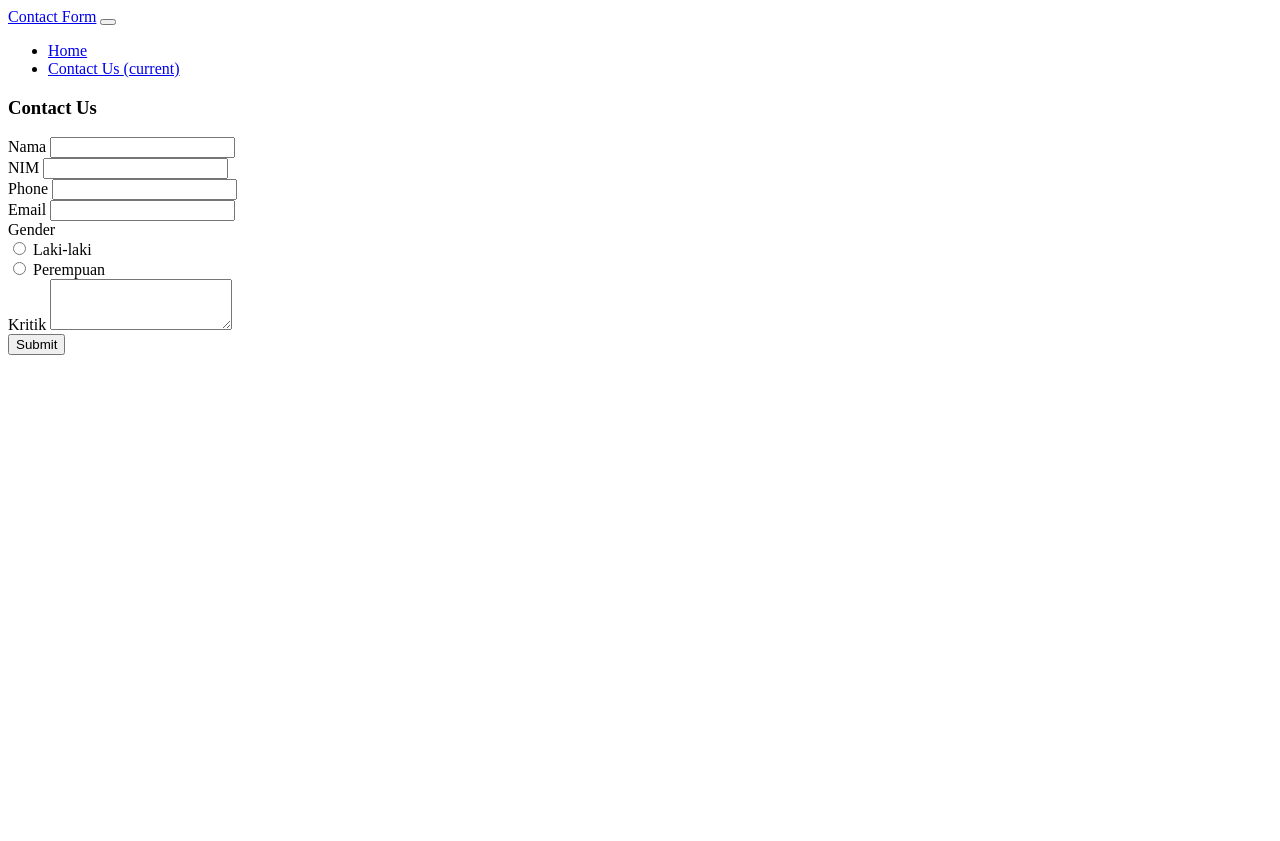
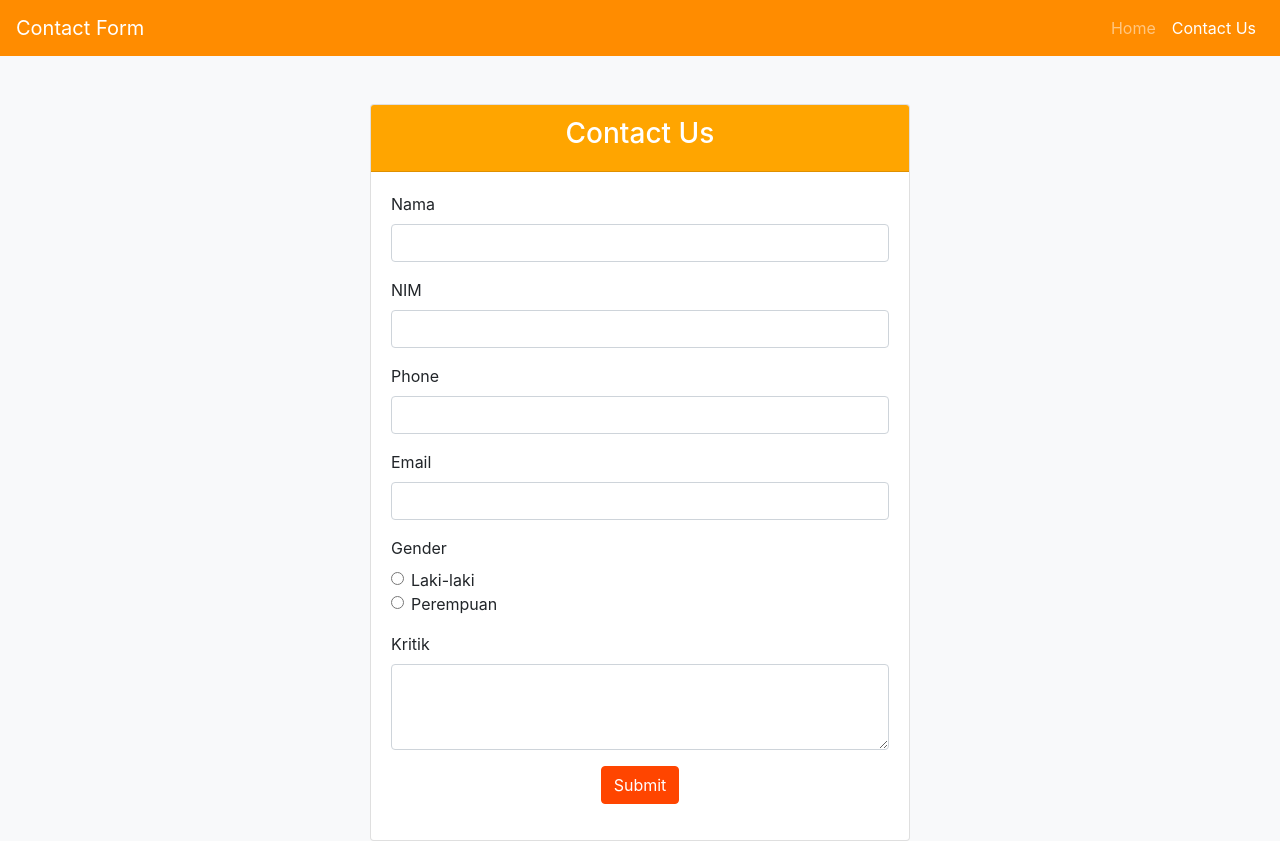
Before and after one commit to Fredlinaa/tugascontact, a PHP site: page / in a window 1280 px wide. Before the commit the page ends 355 px from the top, so only its background shows below. Run offline with PHP 8.4, Linux system fonts and the light colour scheme.

Commit message:
menambahkan style pada index.php

```diff
--- a/index.php
+++ b/index.php
@@ -5,8 +5,34 @@
     <meta http-equiv="X-UA-Compatible" content="IE=edge">
     <meta name="viewport" content="width=device-width, initial-scale=1.0">
     <title>Contact Us Form using PHP and MySQL</title>
-
-    </head>
+    <link rel="stylesheet" href="https://stackpath.bootstrapcdn.com/bootstrap/4.3.1/css/bootstrap.min.css">
+    <style>
+        body {
+            background-color: #f8f9fa;
+        }
+        .navbar, .footer {
+            background-color: #FF8C00;
+        }
+        .navbar-brand, .footer p {
+            color: white !important;
+        }
+        .card-header {
+            background-color: #FFA500;
+            color: white;
+        }
+        .btn-success {
+            background-color: #FF8C00;
+            border-color: #FF8C00;
+        }
+        .btn-danger {
+            background-color: #FF4500;
+            border-color: #FF4500;
+        }
+        .btn-success:hover, .btn-danger:hover {
+            opacity: 0.9;
+        }
+    </style>
+</head>
 <body>
 <nav class="navbar navbar-expand-lg navbar-dark">
     <a class="navbar-brand" href="#">Contact Form</a>
```
